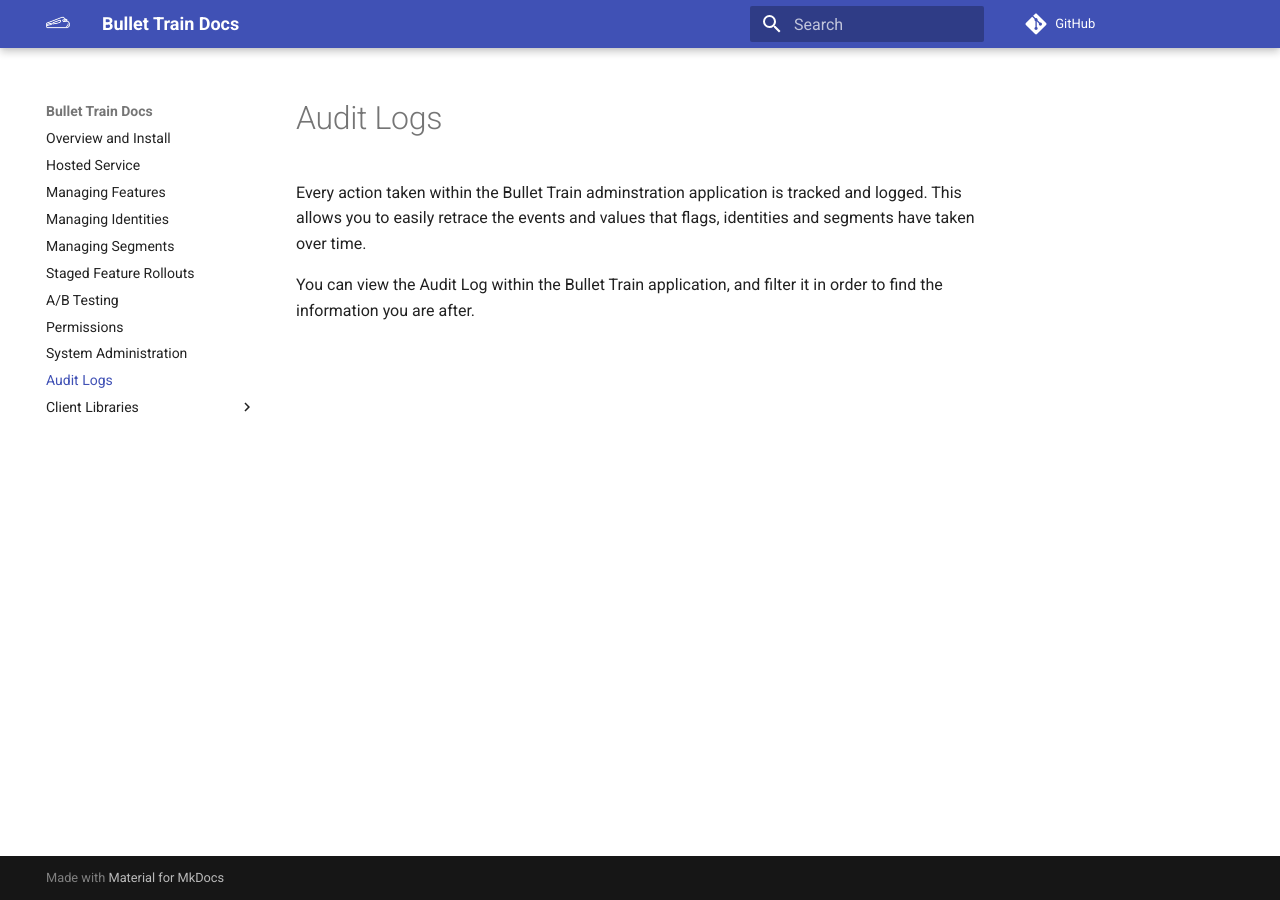
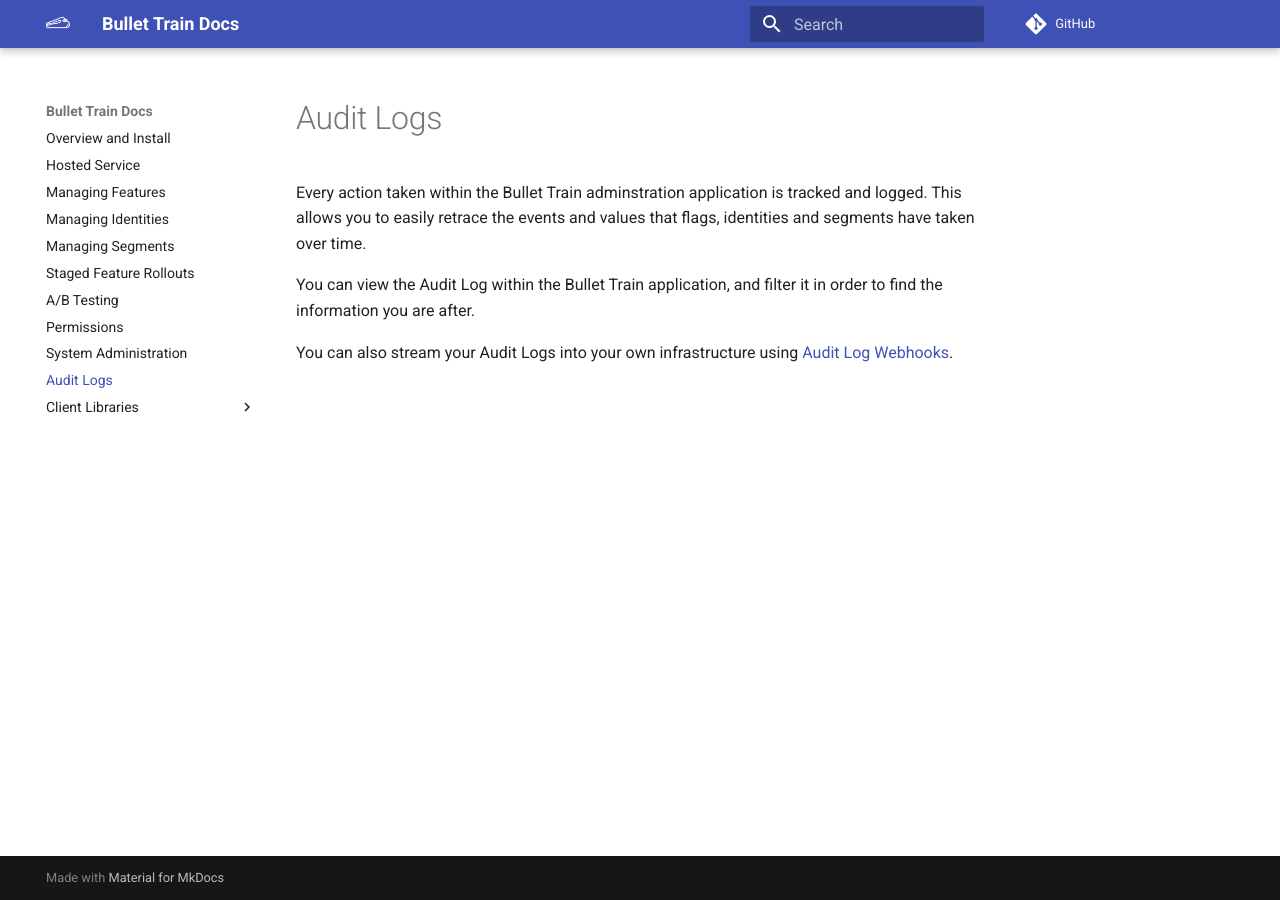
Before and after one commit to Flagsmith/flagsmith-docs, an MkDocs documentation site: the page built from docs/audit-logs.md, in a window 1280 px wide. Built offline with MkDocs 1.6.1 and Material for MkDocs 9.7.7, drawn with Linux system fonts in a browser that asks for light colours; comment, search, counter and statistics services are not loaded.

Commit message:
Audit log webhooks

```diff
--- a/docs/audit-logs.md
+++ b/docs/audit-logs.md
@@ -6,3 +6,5 @@ Every action taken within the Bullet Train adminstration application is tracked
 This allows you to easily retrace the events and values that flags, identities and segments have taken over time.
 
 You can view the Audit Log within the Bullet Train application, and filter it in order to find the information you are after.
+
+You can also stream your Audit Logs into your own infrastructure using [Audit Log Webhooks](/system-administration/#audit-log-webhooks).
```
